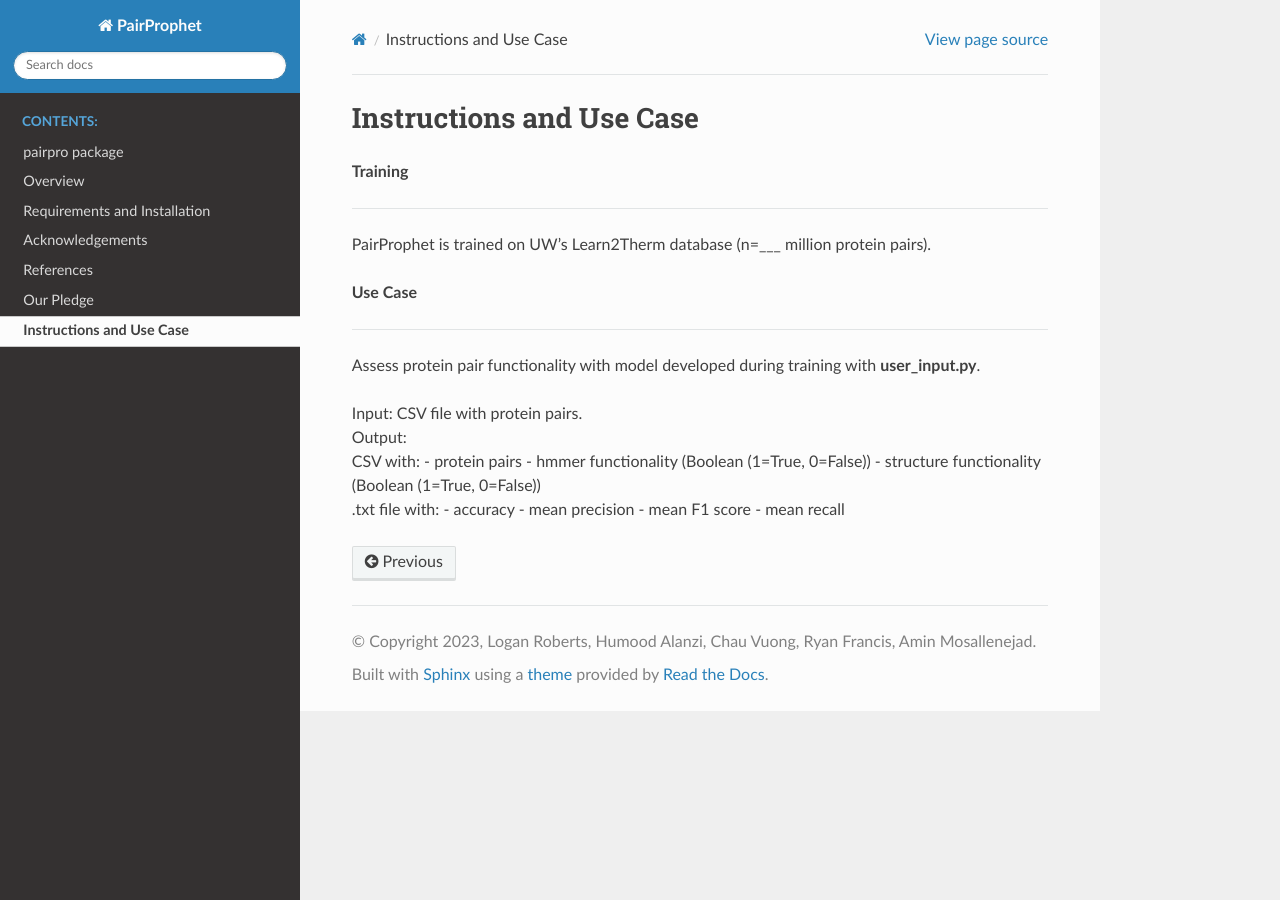
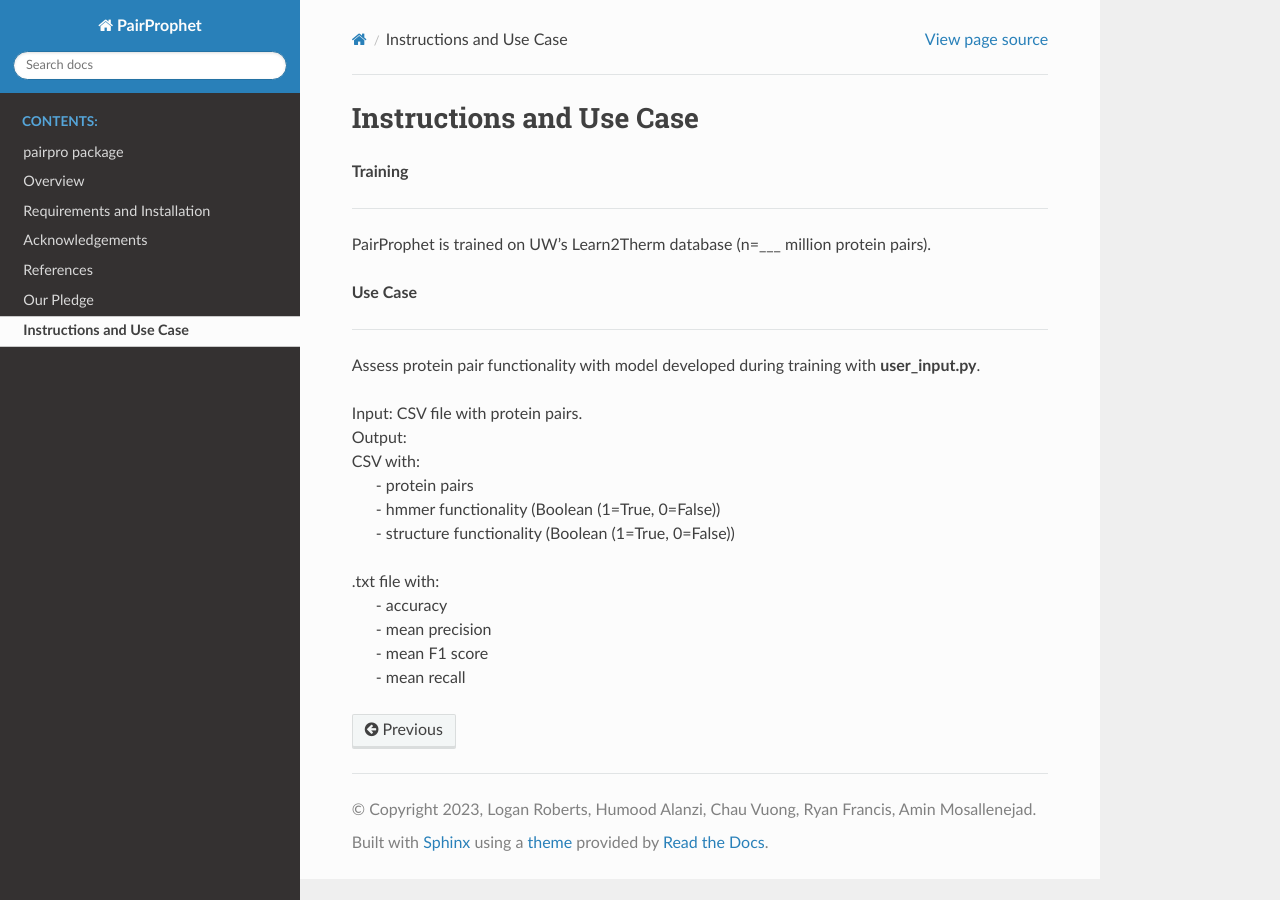
Before and after one commit to learn2therm/PairProphet, a Sphinx documentation site: the page built from docs/Contents/Instructions.rst, in a window 1280 px wide. Built offline with Sphinx 7.4.7 and the Read the Docs theme 2.0.0, drawn with Linux system fonts in a browser that asks for light colours.

Commit message:
formatting

```diff
--- a/docs/Contents/Instructions.rst
+++ b/docs/Contents/Instructions.rst
@@ -14,11 +14,12 @@ Instructions and Use Case
 | Input: CSV file with protein pairs.
 | Output:
 | CSV with:
-    - protein pairs
-    - hmmer functionality (Boolean (1=True, 0=False))
-    - structure functionality (Boolean (1=True, 0=False))
+|   - protein pairs
+|   - hmmer functionality (Boolean (1=True, 0=False))
+|   - structure functionality (Boolean (1=True, 0=False))
+
 | .txt file with:
-    - accuracy
-    - mean precision
-    - mean F1 score
-    - mean recall
+|    - accuracy
+|    - mean precision
+|    - mean F1 score
+|    - mean recall
```
